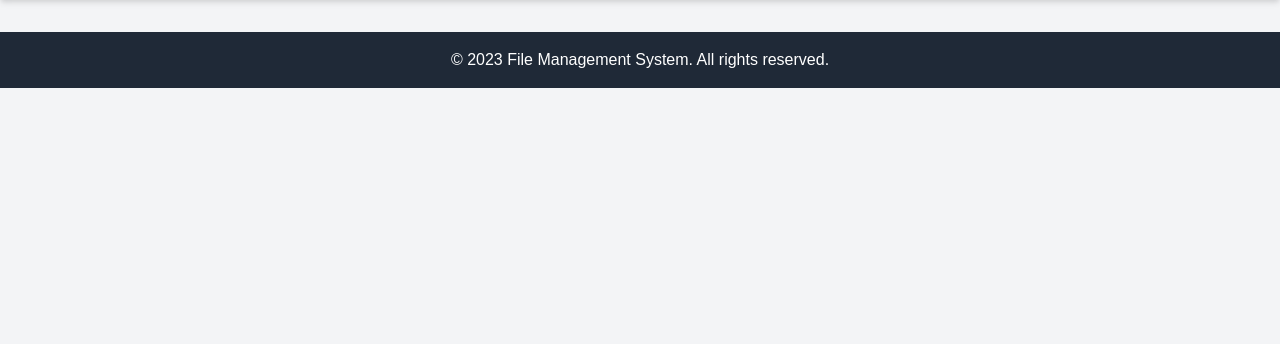
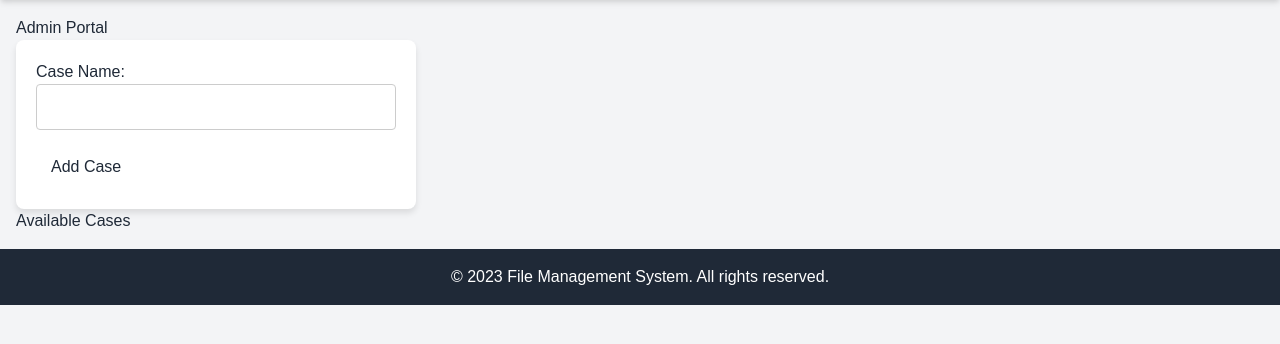
Before and after one commit to ExeqZ/Simple-Artifact-Collection, a Flask app: template templates/admin.html in a window 1280 px wide. Shown: the part 64-408 px from the top of the page. Run offline with Flask 3, Linux system fonts and the light colour scheme; the template is opened without the code that fills it, so the values that code supplies are empty.

Commit message:
update admin

```diff
--- a/templates/admin.html
+++ b/templates/admin.html
@@ -3,6 +3,23 @@
 {% block title %}Admin Portal{% endblock %}
 
 {% block content %}
+<h1>Admin Portal</h1>
+
+<!-- Form to add a new case -->
+<form method="POST" action="/admin/">
+    <label for="case_name">Case Name:</label>
+    <input type="text" id="case_name" name="case_name" required>
+    <button type="submit">Add Case</button>
+</form>
+
+<!-- Display the list of cases -->
+<h2>Available Cases</h2>
+<ul>
+    {% for case in cases %}
+        <li>{{ case }}</li>
+    {% endfor %}
+</ul>
+
 <div id="react-app"></div>
 <script src="{{ url_for('static', filename='js/admin.js') }}"></script>
 {% endblock %}
```
